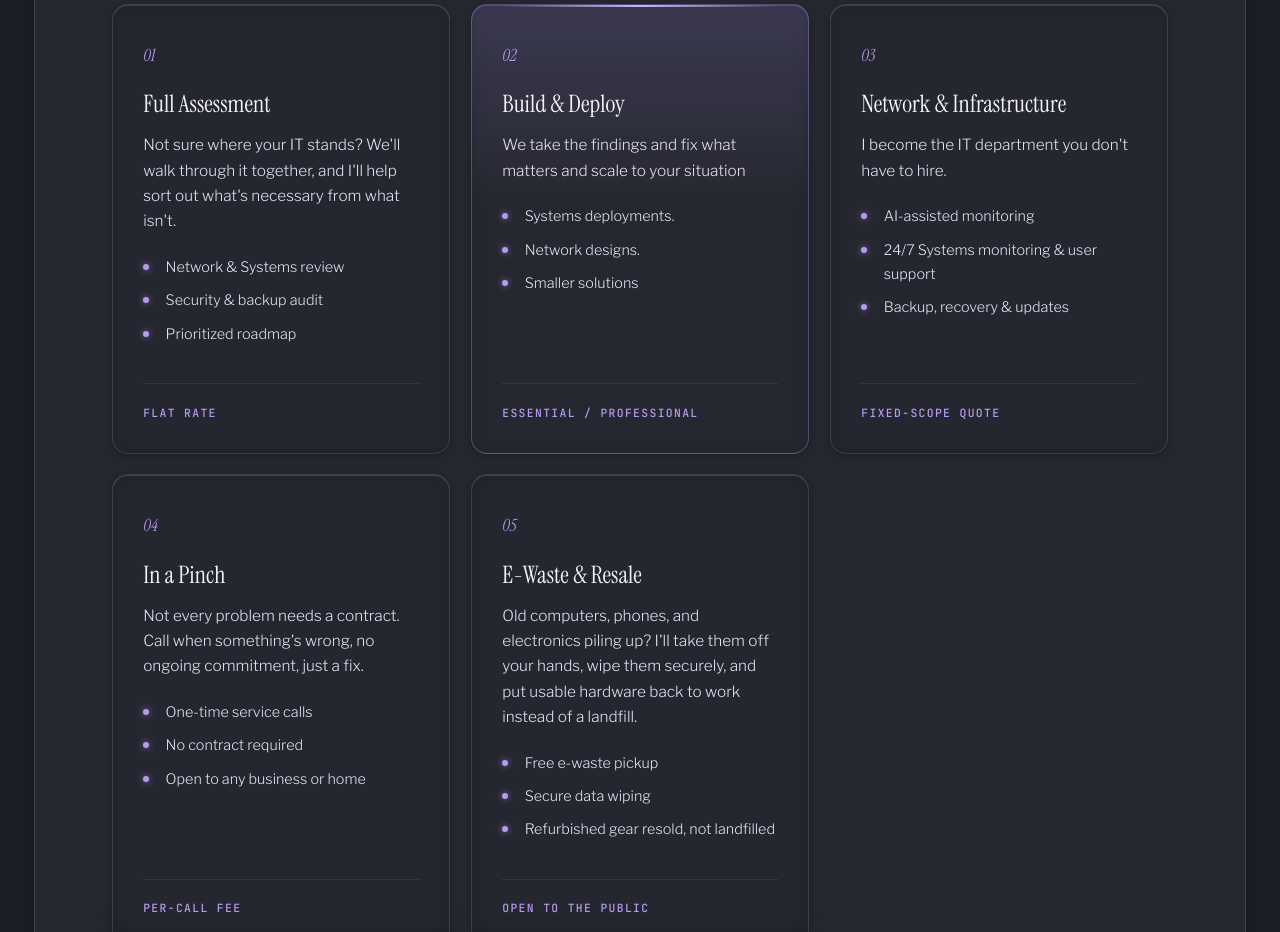
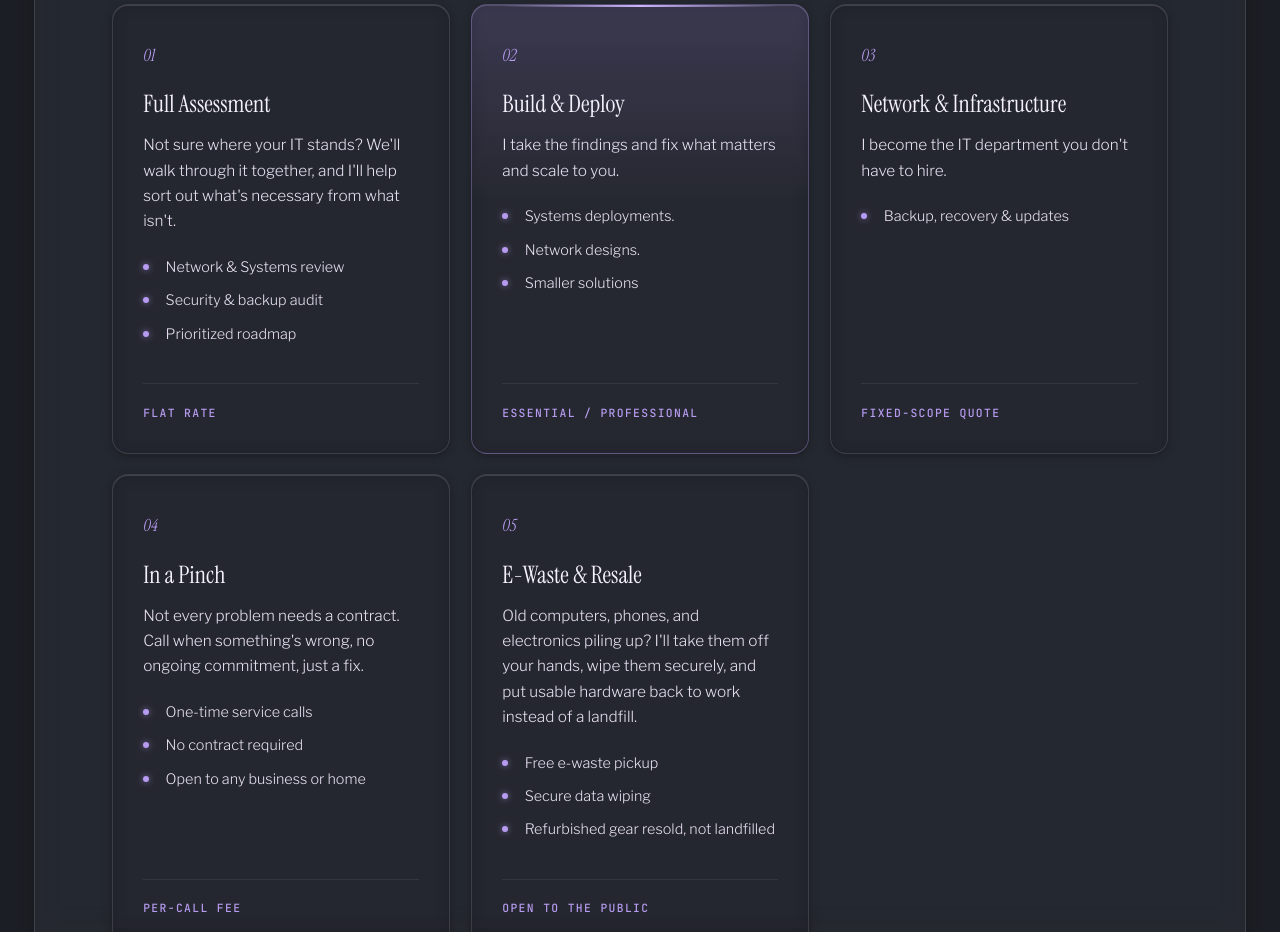
Before and after one commit to VantablackAdmin/JenningsConsulting, a plain HTML site: page index.html in a window 1280 px wide. Shown: the part 1100-2032 px from the top of the page. Drawn offline with nearby package versions, Linux system fonts and the light colour scheme.

Commit message:
Update index.html
Removed some things from the work cards

```diff
--- a/index.html
+++ b/index.html
@@ -92,7 +92,7 @@
       <article class="card card-feature reveal">
         <div class="card-index">02</div>
         <h3 class="card-title">Build &amp; Deploy</h3>
-        <p class="card-body">We take the findings and fix what matters and scale to your situation</p>
+        <p class="card-body">I take the findings and fix what matters and scale to you.</p>
         <ul class="card-list">
           <li>Systems deployments.</li>
           <li>Network designs.</li>
@@ -105,8 +105,6 @@
         <h3 class="card-title">Network &amp; Infrastructure</h3>
         <p class="card-body">I become the IT department you don't have to hire.</p>
         <ul class="card-list">
-          <li>AI-assisted monitoring</li>
-          <li>24/7 Systems monitoring &amp; user support</li>
           <li>Backup, recovery &amp; updates</li>
         </ul>
         <span class="card-price">Fixed-scope quote</span>
```
